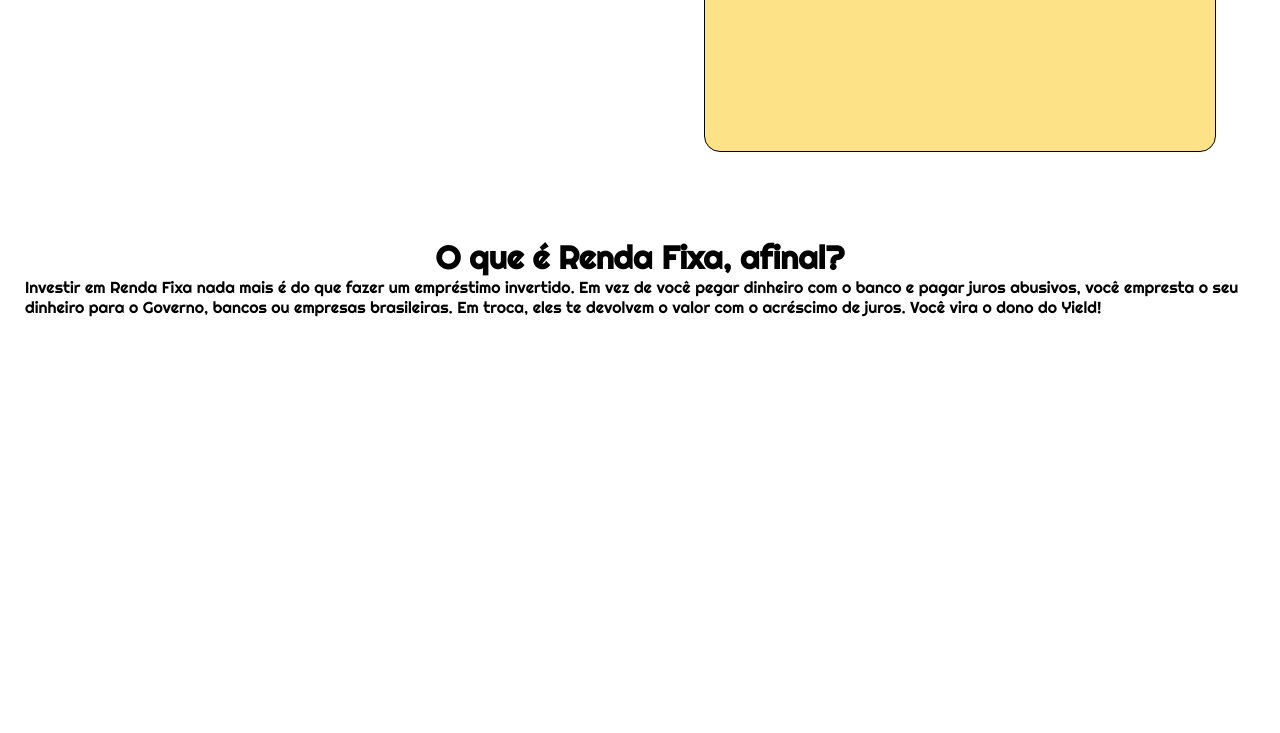
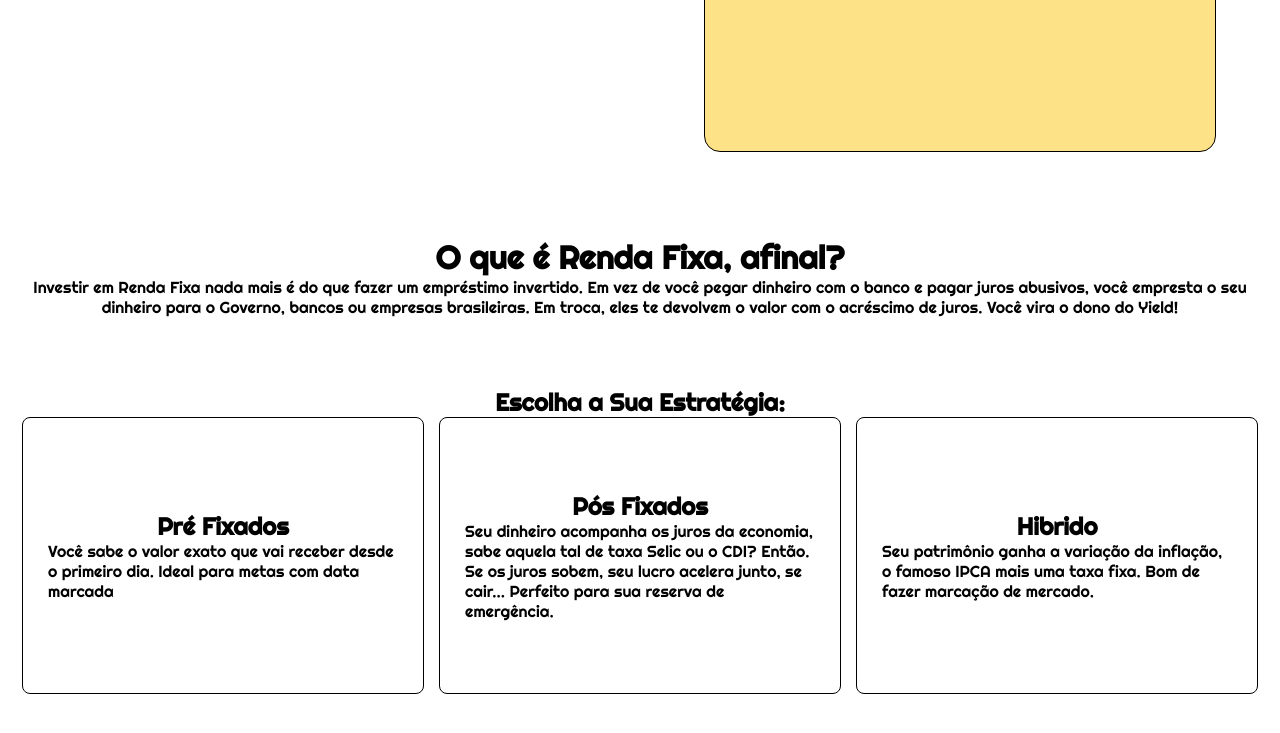
Before and after one commit to GustavoPerezSp/projeto-individual-yield, a website: page WebSite/public/rendaFixa.html in a window 1280 px wide. Shown: the part 423-1156 px from the top of the page. Drawn offline with Linux system fonts and the light colour scheme.

Commit message:
WebSite: Pagina Renda Fixa

```diff
--- a/WebSite/public/assets/css/rendas.css
+++ b/WebSite/public/assets/css/rendas.css
@@ -141,7 +141,7 @@ a {
     font-size: 62px;
 }
 
-.startSection__next a:hover, button:hover{
+.startSection__next a:hover, .startSection__next button:hover{
     cursor: pointer;
     background-color: #FDC409;
 }
@@ -157,6 +157,32 @@ a {
     display: flex;
     flex-direction: column;
     align-items: center;
+    text-align: center;
 
     padding: 25px;
 }
+
+.explainingSection__strategy{
+    display: flex;
+    flex-direction: column;
+    align-items: center;
+
+    margin-top: 45px;
+}
+
+.carousel{
+    display: flex;
+    gap: 15px;
+}
+
+.card{
+    display: flex;
+    flex-direction: column;
+    justify-content: center;
+    align-items: center;
+    width: 350px;
+    height: 225px;
+    padding: 25px;
+    border: 1px solid black;
+    border-radius: 8px;
+}
--- a/WebSite/public/rendaFixa.html
+++ b/WebSite/public/rendaFixa.html
@@ -12,7 +12,7 @@
 
     <div class="content">
 
-         <div class="header">
+        <div class="header">
             <div class="logo">
                 <a href="">YieldWay</a>
             </div>
@@ -60,6 +60,35 @@
                     com o banco e pagar juros abusivos, você empresta o seu dinheiro para o Governo, bancos ou empresas
                     brasileiras. Em troca, eles te devolvem o valor com o acréscimo de juros. Você vira o dono do Yield!
                 </p>
+            </div>
+
+            <div class="explainingSection__strategy">
+                <h2>
+                    Escolha a Sua Estratégia:
+                </h2>
+
+
+                <div class="carousel">
+
+                    <div class="card">
+                        <h2>Pré Fixados</h2>
+                        <p>Você sabe o valor exato que vai receber desde o primeiro dia. Ideal para metas com data marcada</p>
+                    </div>
+
+                    <div class="card">
+                        <h2>Pós Fixados</h2>
+                        <p>Seu dinheiro acompanha os juros da economia, sabe aquela tal de taxa Selic ou o CDI? Então.
+                            Se os juros sobem, seu lucro acelera junto, se cair... Perfeito para sua reserva de
+                            emergência.</p>
+                    </div>
+
+                    <div class="card">
+                        <h2>Hibrido</h2>
+                        <p>Seu patrimônio ganha a variação da inflação, o famoso IPCA mais uma taxa fixa. Bom de fazer
+                            marcação de mercado.</p>
+                    </div>
+                </div>
+
 
             </div>
 
@@ -87,3 +116,25 @@
     }
 
 </script>
+
+<script>
+
+    let strategy = [
+
+        {
+            titulo: '',
+            texto: ''
+        },
+
+        {
+            titulo: '',
+            texto: ''
+        },
+
+        {
+            titulo: '',
+            texto: ''
+        }
+    ]
+
+</script>
```
Also changed, not shown: WebSite/public/dashboard/dashboard.html (+1 -1 lines).
